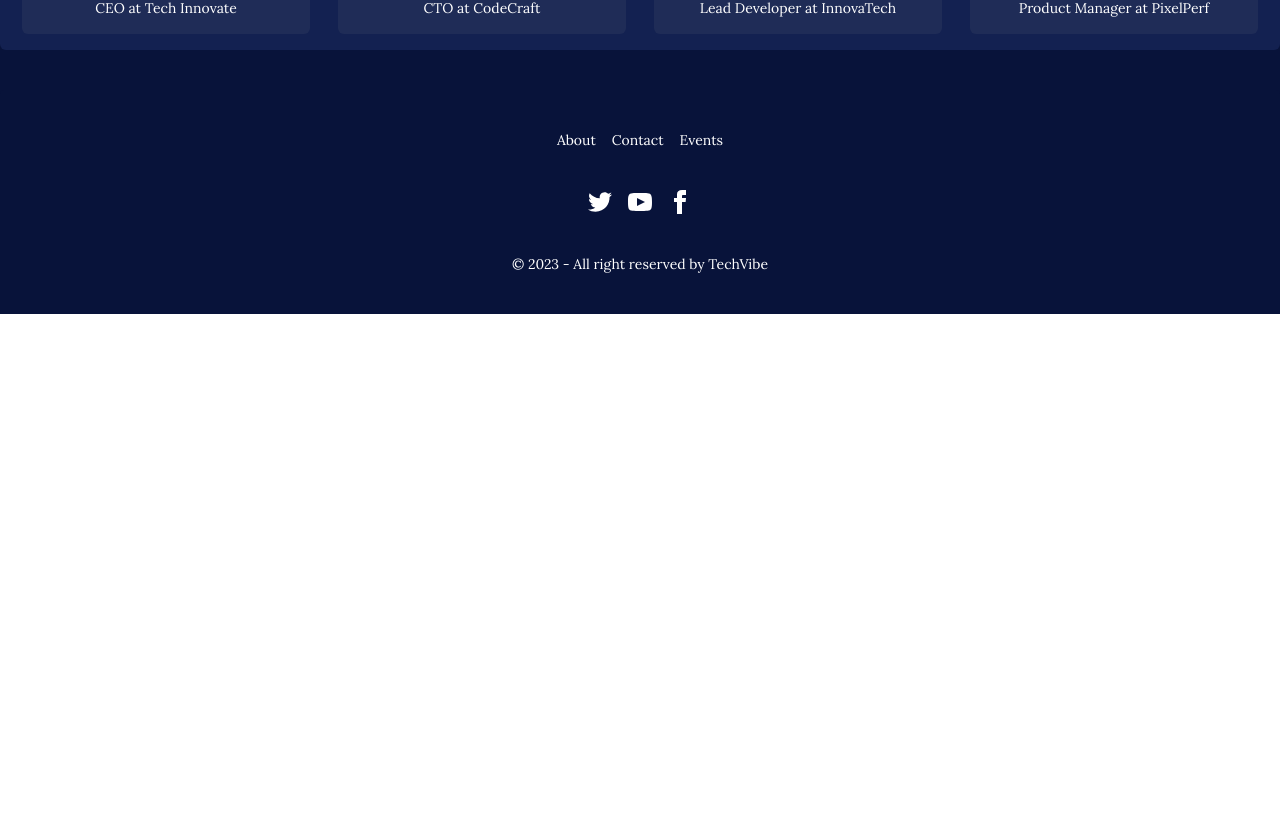
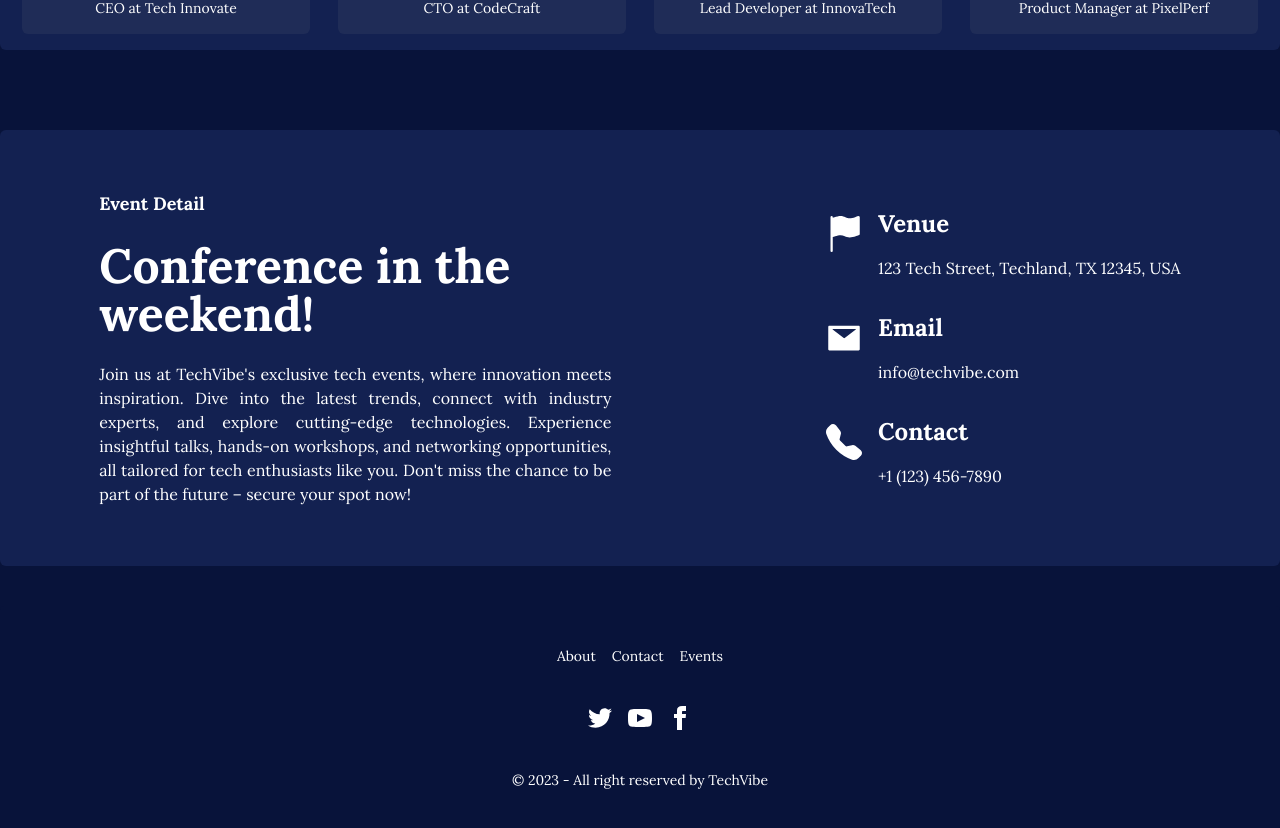
Before and after one commit to avideb24/tech-vibe, a React (Vite) app: page / in a window 1280 px wide. Shown: the part 2772-3600 px from the top of the page. Before the commit the page ends 3086 px from the top, so only its background shows below. Built offline with nearby package versions, Linux system fonts and the light colour scheme.

Commit message:
event details section added to homepage

```diff
--- a/package.json
+++ b/package.json
@@ -15,6 +15,7 @@
     "react": "^18.2.0",
     "react-awesome-slider": "^4.1.0",
     "react-dom": "^18.2.0",
+    "react-icons": "^4.11.0",
     "react-router-dom": "^6.16.0",
     "sort-by": "^1.2.0"
   },
--- a/src/Pages/Home.jsx
+++ b/src/Pages/Home.jsx
@@ -5,6 +5,8 @@ import Footer from "../components/Footer";
 import Navbar from "../components/Navbar";
 import Service from "../components/Service";
 import Speaker from "../components/Speaker";
+import { BsFillFlagFill, BsTelephoneFill } from "react-icons/bs";
+import { AiFillMail } from "react-icons/ai";
 
 
 const Home = () => {
@@ -22,7 +24,9 @@ const Home = () => {
     return (
         <div>
             <Navbar></Navbar>
+
             <Banner></Banner>
+
             <div className="max-w-7xl mx-auto py-10">
                 <h2 className="text-center text-3xl font-bold py-10">Our Services</h2>
                 <div className=" grid grid-cols-2 gap-4">
@@ -31,6 +35,7 @@ const Home = () => {
                     }
                 </div>
             </div>
+
             <div className="max-w-7xl mx-auto py-10">
                 <h2 className="text-center text-3xl font-bold py-10">Meet Our Speakers</h2>
                 <div className="flex justify-around flex-wrap gap-4 bg-[#132151] p-4 rounded-md">
@@ -39,7 +44,42 @@ const Home = () => {
                     }
                 </div>
             </div>
+
+            <div className="bg-[#132151] p-5 rounded-md my-10">
+                <div className="flex justify-around items-center gap-14 max-w-7xl mx-auto py-10">
+                    <div className="space-y-6 max-w-lg">
+                        <h4 className="text-lg font-bold">Event Detail</h4>
+                        <h2 className="text-5xl font-bold">Conference in the <br /> weekend!</h2>
+                        <p className="text-justify">Join us at TechVibe's exclusive tech events, where innovation meets inspiration. Dive into the latest trends, connect with industry experts, and explore cutting-edge technologies. Experience insightful talks, hands-on workshops, and networking opportunities, all tailored for tech enthusiasts like you. Don't miss the chance to be part of the future – secure your spot now!</p>
+                    </div>
+                    <div className="space-y-8">
+                        <div className="flex gap-4">
+                            <div className="text-4xl mt-2"><BsFillFlagFill></BsFillFlagFill></div>
+                            <div>
+                                <p className="text-2xl font-bold mb-4">Venue</p>
+                                <p> 123 Tech Street, Techland, TX 12345, USA</p>
+                            </div>
+                        </div>
+                        <div className="flex gap-4">
+                            <div className="text-4xl mt-2"><AiFillMail></AiFillMail></div>
+                            <div>
+                                <p className="text-2xl font-bold mb-4">Email</p>
+                                <p> info@techvibe.com</p>
+                            </div>
+                        </div>
+                        <div className="flex gap-4">
+                            <div className="text-4xl mt-2"><BsTelephoneFill></BsTelephoneFill></div>
+                            <div>
+                                <p className="text-2xl font-bold mb-4">Contact</p>
+                                <p>  +1 (123) 456-7890</p>
+                            </div>
+                        </div>
+                    </div>
+                </div>
+            </div>
+
             <Footer></Footer>
+
         </div>
     );
 };
```
Also changed, not shown: 1 other file (tests, documents, lock files or other folders).
